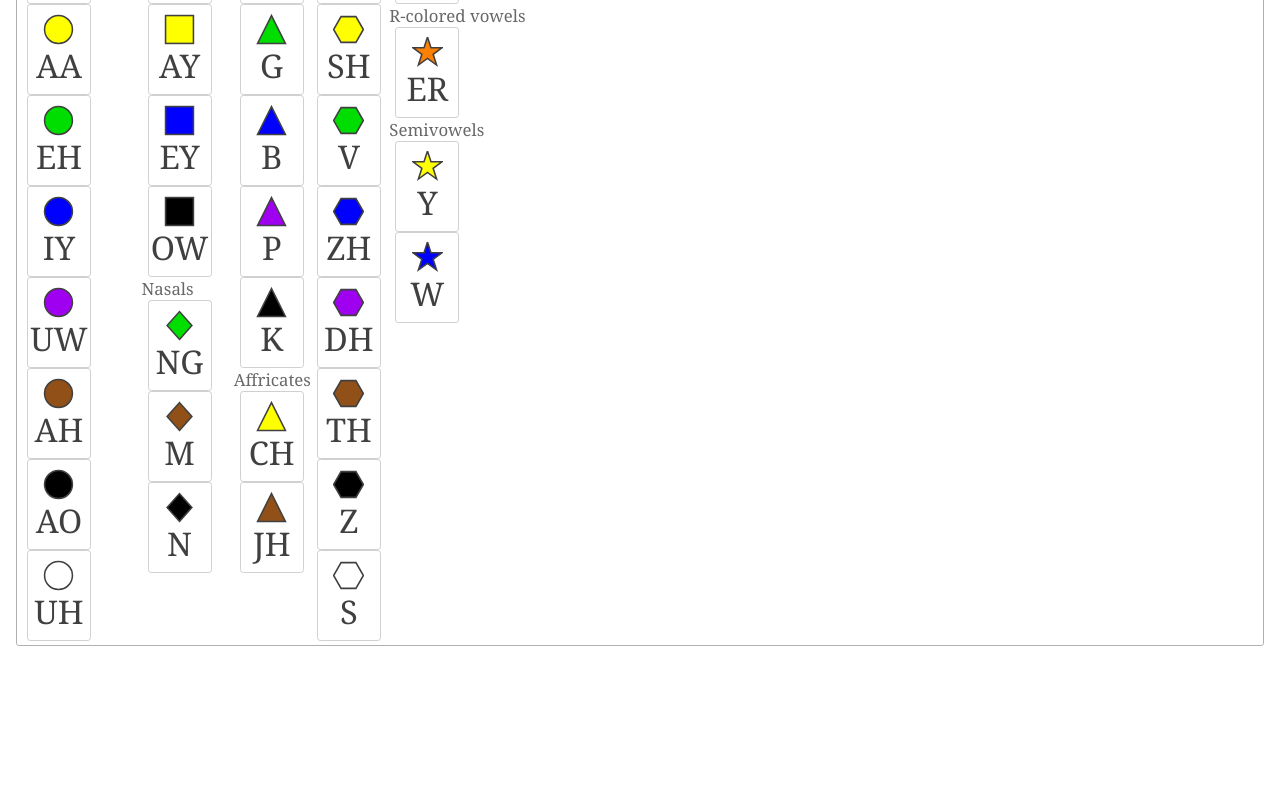
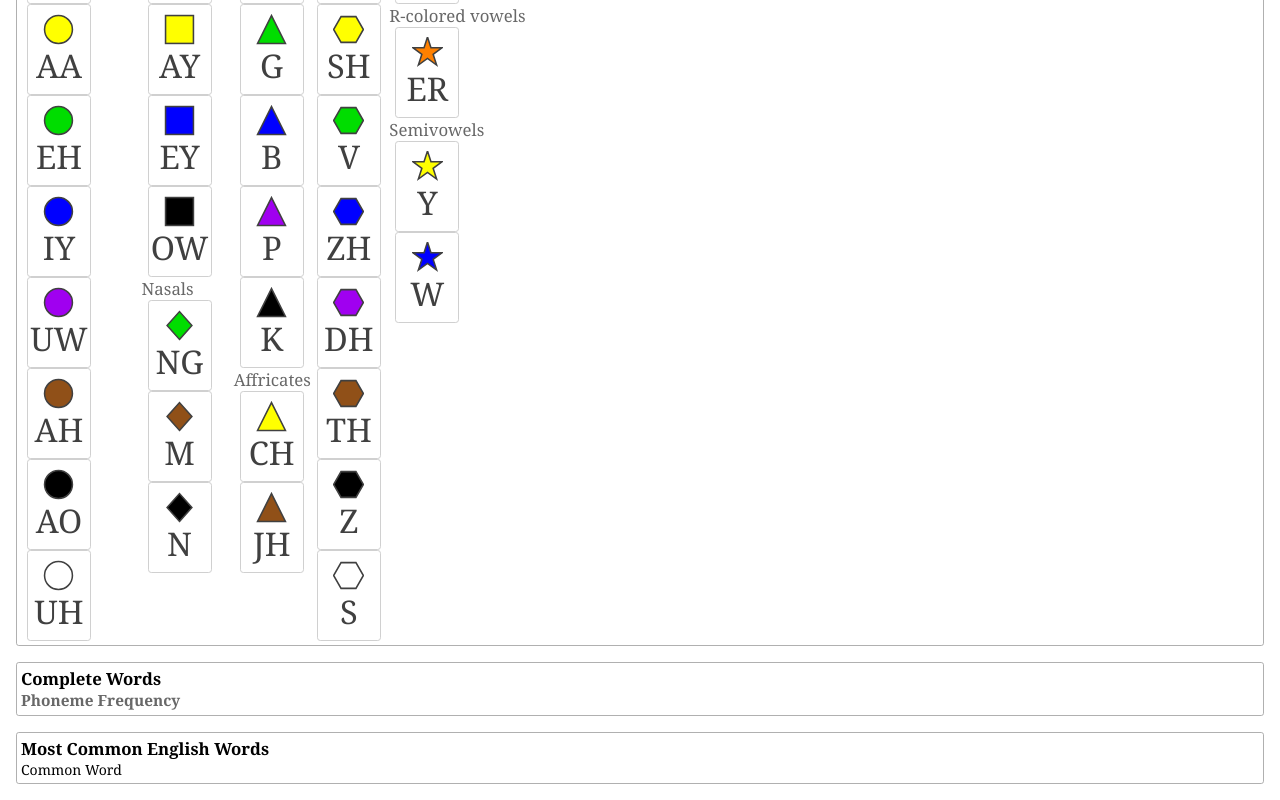
Before and after one commit to philrmass/phoneme-finder, a React (Create React App) app: page / in a window 1280 px wide. Shown: the part 351-1151 px from the top of the page. Before the commit the page ends 1013 px from the top, so only its background shows below. Built offline with nearby package versions, Linux system fonts and the light colour scheme; no server answers.

Commit message:
added common module, adjust calls for adding test and complete words

```diff
--- a/src/components/App.js
+++ b/src/components/App.js
@@ -1,20 +1,62 @@
-import React, { useState } from 'react';
+import React, { useEffect, useState } from 'react';
 import Decoder from '../lib/decoder';
-import PhonemeReference from './PhonemeReference';
-import TestWords from './TestWords';
+import Common from './Common';
+import Complete from './Complete';
+import Reference from './Reference';
+import Test from './Test';
 
 function App(props) {
+  const [completeDefs, setCompleteDefs] = useState([]);
+  const [commonDefs, setCommonDefs] = useState([]);
+  const [testDefs, setTestDefs] = useState([]);
   const [decoder] = useState(new Decoder());
-  const [testIsOpen, setTestIsOpen] = useState(true);
-  const [referenceIsOpen, setReferenceIsOpen] = useState(true);
 
-  const handleTestToggle = () => {
-    setTestIsOpen(!testIsOpen);
-  }
+  /*
+  useEffect(() => {
+    if (testDefs.length === 0) {
+      const defString = window.localStorage && window.localStorage.getItem('_testDefs');
+      let defs;
+      if (defString) {
+        defs = JSON.parse(defString);
+      }
+      if (Array.isArray(defs)) {
+        setTestDefs(defs);
+      }
+    } else {
+      if (window.localStorage) {
+        window.localStorage.setItem('_testDefs', JSON.stringify(testDefs));
+      }
+    }
+  }, [testDefs]);
+  */
 
-  const handleReferenceToggle = () => {
-    setReferenceIsOpen(!referenceIsOpen);
-  }
+  /*
+  useEffect(() => {
+    if (completeDefs.length === 0) {
+      const defString = window.localStorage && window.localStorage.getItem('_completeDefs');
+      let defs;
+      if (defString) {
+        defs = JSON.parse(defString);
+      }
+      if (Array.isArray(defs)) {
+        setCompleteDefs(defs);
+      }
+    } else {
+      if (window.localStorage) {
+        window.localStorage.setItem('_completeDefs', JSON.stringify(completeDefs));
+      }
+    }
+  }, [completeDefs]);
+  */
+
+  const addTest = (defs) => {
+    setTestDefs([...defs, ...testDefs]);
+  };
+
+  const addComplete = (def) => {
+    setTestDefs(testDefs.filter((td) => td !== def));
+    setCompleteDefs([def, ...completeDefs.filter((cd) => cd.word != def.word)]);
+  };
 
   return (
     <React.Fragment>
@@ -22,14 +64,14 @@ function App(props) {
         <h1>Phoneme Finder</h1>
       </header>
       <main>
-        <TestWords
+        <Test
+          defs={testDefs}
           decoder={decoder}
-          isOpen={testIsOpen}
-          onToggle={handleTestToggle}/>
-        <PhonemeReference
-          decoder={decoder}
-          isOpen={referenceIsOpen}
-          onToggle={handleReferenceToggle}/>
+          addTest={addTest}
+          addComplete={addComplete}/>
+        <Reference decoder={decoder}/>
+        <Complete defs={completeDefs}/>
+        <Common defs={commonDefs}/>
       </main>
     </React.Fragment>
   );
--- /dev/null
+++ b/src/components/Common.js
@@ -0,0 +1,30 @@
+import React, { useEffect, useState } from 'react';
+import PropTypes from 'prop-types';
+import styles from '../styles/Common.module.css';
+
+function Common(props) {
+  const [isOpen, setIsOpen] = useState(true);
+
+  return (
+    <div className='common'>
+      <div className={styles.common}>
+        <div
+          className={styles.title}
+          onClick={() => setIsOpen(!isOpen)}>
+          Most Common English Words
+        </div>
+        { isOpen && (
+          <React.Fragment>
+            <div>Common Word</div>
+          </React.Fragment>
+        )}
+      </div>
+    </div>
+  );
+}
+
+Common.propTypes = {
+  defs: PropTypes.arrayOf(PropTypes.object),
+};
+
+export default Common;
--- /dev/null
+++ b/src/components/Complete.js
@@ -0,0 +1,32 @@
+import React, { useEffect, useState } from 'react';
+import PropTypes from 'prop-types';
+import PhraseDisplay from './PhraseDisplay';
+import styles from '../styles/Complete.module.css';
+
+function Complete(props) {
+  const [isOpen, setIsOpen] = useState(true);
+
+  return (
+    <div className='complete'>
+      <div className={styles.complete}>
+        <div
+          className={styles.title}
+          onClick={() => setIsOpen(!isOpen)}>
+          Complete Words
+        </div>
+        { isOpen && (
+          <React.Fragment>
+            <PhraseDisplay defs={props.defs}/>
+            <div className={styles.subtitle}>Phoneme Frequency</div>
+          </React.Fragment>
+        )}
+      </div>
+    </div>
+  );
+}
+
+Complete.propTypes = {
+  defs: PropTypes.arrayOf(PropTypes.object),
+};
+
+export default Complete;
--- a/src/components/PhraseDisplay.js
+++ b/src/components/PhraseDisplay.js
@@ -6,7 +6,7 @@ function PhraseDisplay(props) {
   return (
     <React.Fragment>
       {props.defs.map((def) => (
-        <WordDisplay def={def} />
+        <WordDisplay key={def.word} def={def} />
       ))}
     </React.Fragment>
   );
--- a/src/components/PhonemeReference.js
+++ b/src/components/Reference.js
@@ -4,16 +4,17 @@ import { layout, phonemes, words } from '../lib/phonemes.js';
 import PhonemeDisplay from './PhonemeDisplay';
 import PhraseDisplay from './PhraseDisplay';
 import WordDisplay from './WordDisplay';
-import styles from '../styles/PhonemeReference.module.css';
+import styles from '../styles/Reference.module.css';
 
-function PhonemeReference(props) {
+function Reference(props) {
+  const [isOpen, setIsOpen] = useState(true);
   const [input, setInput] = useState('');
   const [search, setSearch] = useState('');
   const [searchDefs, setSearchDefs] = useState([]);
   const [referenceDefs, setReferenceDefs] = useState({});
 
   useEffect(() => {
-    if(search) {
+    if (search) {
       props.decoder.decodePhrase(search).then((decoded) => {
         Promise.all(decoded).then((defs) => {
           setSearchDefs(defs);
@@ -28,12 +29,12 @@ function PhonemeReference(props) {
     e.preventDefault();
     setSearch(input);
     setInput('');
-  }
+  };
 
   const handleClear = (e) => {
     e.preventDefault();
     setSearch('');
-  }
+  };
 
   useEffect(() => {
     const phrase = Object.values(words).join(' ');
@@ -82,7 +83,10 @@ function PhonemeReference(props) {
     <div className='phonemeReference'>
       <div className={styles.phonemeReference}>
         <form onSubmit={onSubmit}>
-          <label className={styles.title} htmlFor='search' onClick={props.onToggle}>
+          <label
+            className={styles.title}
+            htmlFor='search'
+            onClick={() => setIsOpen(!isOpen)}>
             Phoneme Reference
           </label>
           <input id='search' type='text' value={input} onChange={(e) => setInput(e.target.value)}/>
@@ -93,17 +97,15 @@ function PhonemeReference(props) {
           <PhraseDisplay defs={searchDefs}/>
         </div>
         <div className={styles.columns}>
-          { props.isOpen && layout.map((column) => phonemeColumn(column, referenceDefs)) }
+          { isOpen && layout.map((column) => phonemeColumn(column, referenceDefs)) }
         </div>
       </div>
     </div>
   );
 }
 
-PhonemeReference.propTypes = {
+Reference.propTypes = {
   decoder: PropTypes.object,
-  isOpen: PropTypes.bool,
-  onToggle: PropTypes.func,
 };
 
-export default PhonemeReference;
+export default Reference;
--- a/src/components/TestWords.js
+++ b/src/components/Test.js
@@ -1,36 +1,19 @@
 import React, { useEffect, useState } from 'react';
 import PropTypes from 'prop-types';
 import TestWord from './TestWord';
-import styles from '../styles/TestWords.module.css';
+import styles from '../styles/Test.module.css';
 
-function TestWords(props) {
+function Test(props) {
+  const [isOpen, setIsOpen] = useState(true);
   const [input, setInput] = useState('');
   const [add, setAdd] = useState('');
-  const [testDefs, setTestDefs] = useState([]);
   const [activeWord, setActiveWord] = useState();
-
-  useEffect(() => {
-    if (testDefs.length === 0) {
-      const defString = window.localStorage && window.localStorage.getItem('_testDefs');
-      let defs;
-      if (defString) {
-        defs = JSON.parse(defString);
-      }
-      if (Array.isArray(defs)) {
-        setTestDefs(defs);
-      }
-    } else {
-      if (window.localStorage) {
-        window.localStorage.setItem('_testDefs', JSON.stringify(testDefs));
-      }
-    }
-  }, [testDefs]);
 
   useEffect(() => {
     if (add) {
       props.decoder.decodePhrase(add).then((decoded) => {
         Promise.all(decoded).then((defs) => {
-          setTestDefs([...testDefs, ...defs]);
+          props.addTest(defs);
         });
       });
       setAdd('');
@@ -48,38 +31,36 @@ function TestWords(props) {
     setActiveWord(isActive ? word : undefined);
   };
 
-  const handleComplete = (word) => {
-    console.log('COMPLETE', word);
-  };
-
   return (
     <div className='testWords'>
       <div className={styles.testWords}>
         <form onSubmit={onSubmit}>
-          <label className={styles.title} htmlFor='input' onClick={props.onToggle}>
+          <label
+            className={styles.title}
+            htmlFor='input'
+            onClick={() => setIsOpen(!isOpen)}>
             Test Words
           </label>
           <input id='input' type='text' value={input} onChange={(e) => setInput(e.target.value)}/>
           <button className='margin-left-4' type='submit'>Add</button>
         </form>
         <div className={styles.inactiveWords}>
-          { props.isOpen && testDefs.filter((d) => d.word !== activeWord).map((def) =>
+          { isOpen && props.defs.filter((d) => d.word !== activeWord).map((def) =>
             (<TestWord
               key={def.word}
               def={def}
               isActive={def.word === activeWord}
-              onActivate={handleActivate}
-              onComplete={handleComplete}/>
+              onActivate={handleActivate}/>
             ))}
         </div>
         <div className={styles.activeWord}>
-          { props.isOpen && testDefs.filter((d) => d.word === activeWord).map((def) =>
+          { isOpen && props.defs.filter((d) => d.word === activeWord).map((def) =>
               (<TestWord
                 key={def.word}
                 def={def}
                 isActive={def.word === activeWord}
                 onActivate={handleActivate}
-                onComplete={handleComplete}/>
+                onComplete={props.addComplete}/>
               ))}
         </div>
       </div>
@@ -87,10 +68,11 @@ function TestWords(props) {
   );
 }
 
-TestWords.propTypes = {
+Test.propTypes = {
+  defs: PropTypes.arrayOf(PropTypes.object),
   decoder: PropTypes.object,
-  isOpen: PropTypes.bool,
-  onToggle: PropTypes.func,
+  addTest: PropTypes.func,
+  addComplete: PropTypes.func,
 };
 
-export default TestWords;
+export default Test;
--- a/src/components/TestWord.js
+++ b/src/components/TestWord.js
@@ -10,7 +10,7 @@ function WordDisplay(props) {
 
   const handleDoubleClick = (e) => {
     if (isComplete) {
-      props.onComplete(props.def.word);
+      props.onComplete(props.def);
     }
     if (props.isActive) {
       setShownCount(0);
--- a/src/index.css
+++ b/src/index.css
@@ -46,3 +46,13 @@ main {
   margin-top: 16px;
   font-size: 1.4rem;
 }
+
+.complete {
+  margin-top: 16px;
+  font-size: 1.4rem;
+}
+
+.common {
+  margin-top: 16px;
+  font-size: 1.4rem;
+}
--- /dev/null
+++ b/src/styles/Common.module.css
@@ -0,0 +1,11 @@
+.common {
+  border: 1px solid #b0b0b0;
+  border-radius: 0.2em;
+  padding: 4px;
+}
+
+.title {
+  margin-right: 8px;
+  font-size: 1.2em;
+  font-weight: bold;
+}
--- /dev/null
+++ b/src/styles/Complete.module.css
@@ -0,0 +1,17 @@
+.complete {
+  border: 1px solid #b0b0b0;
+  border-radius: 0.2em;
+  padding: 4px;
+}
+
+.title {
+  margin-right: 8px;
+  font-size: 1.2em;
+  font-weight: bold;
+}
+
+.subtitle {
+  font-size: 1.1em;
+  font-weight: bold;
+  color: var(--mid-text-color);
+}
```
Also changed, not shown: src/styles/Reference.module.css (renamed from src/styles/PhonemeReference.module.css), src/styles/Test.module.css (renamed from src/styles/TestWords.module.css).
